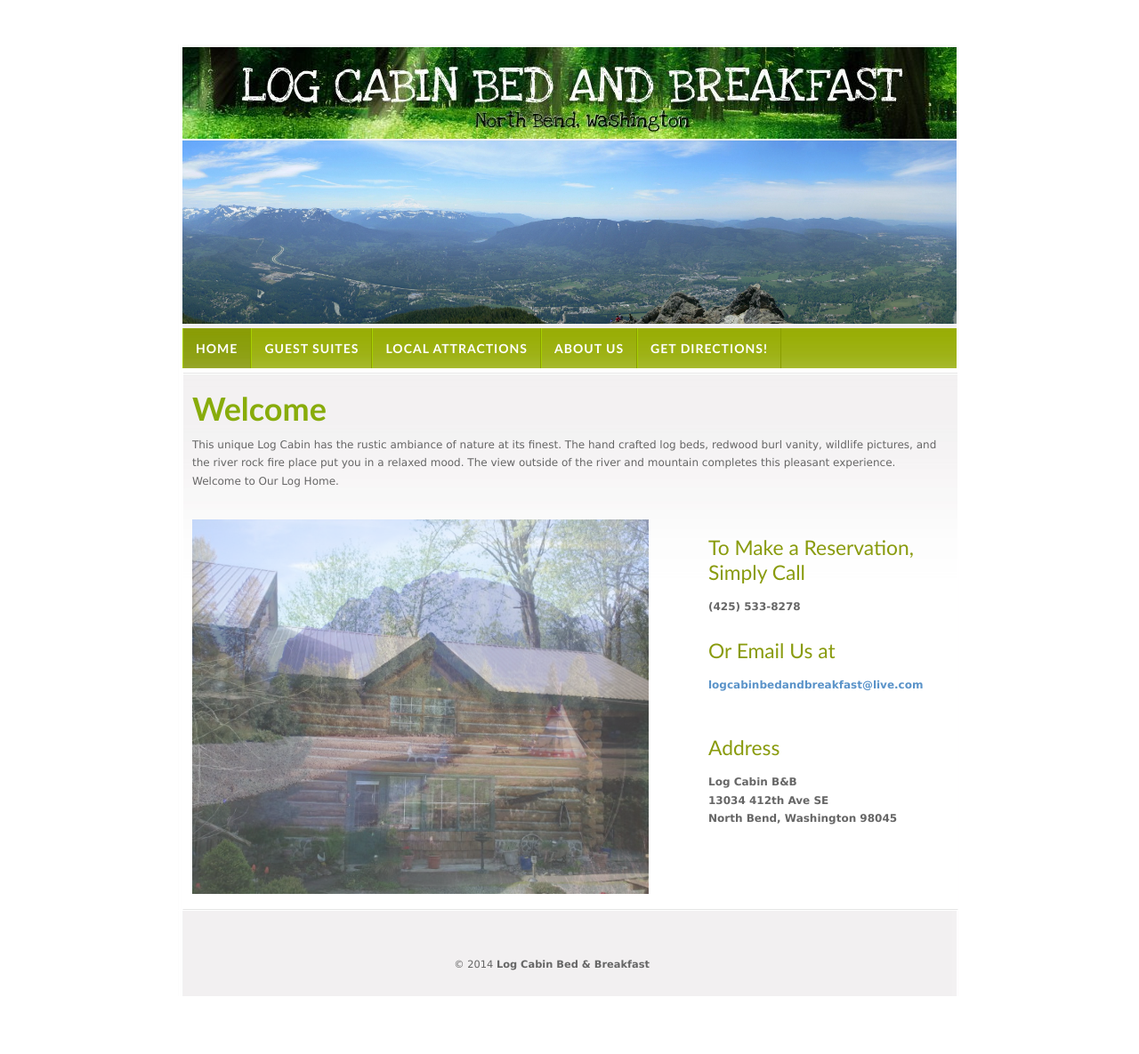
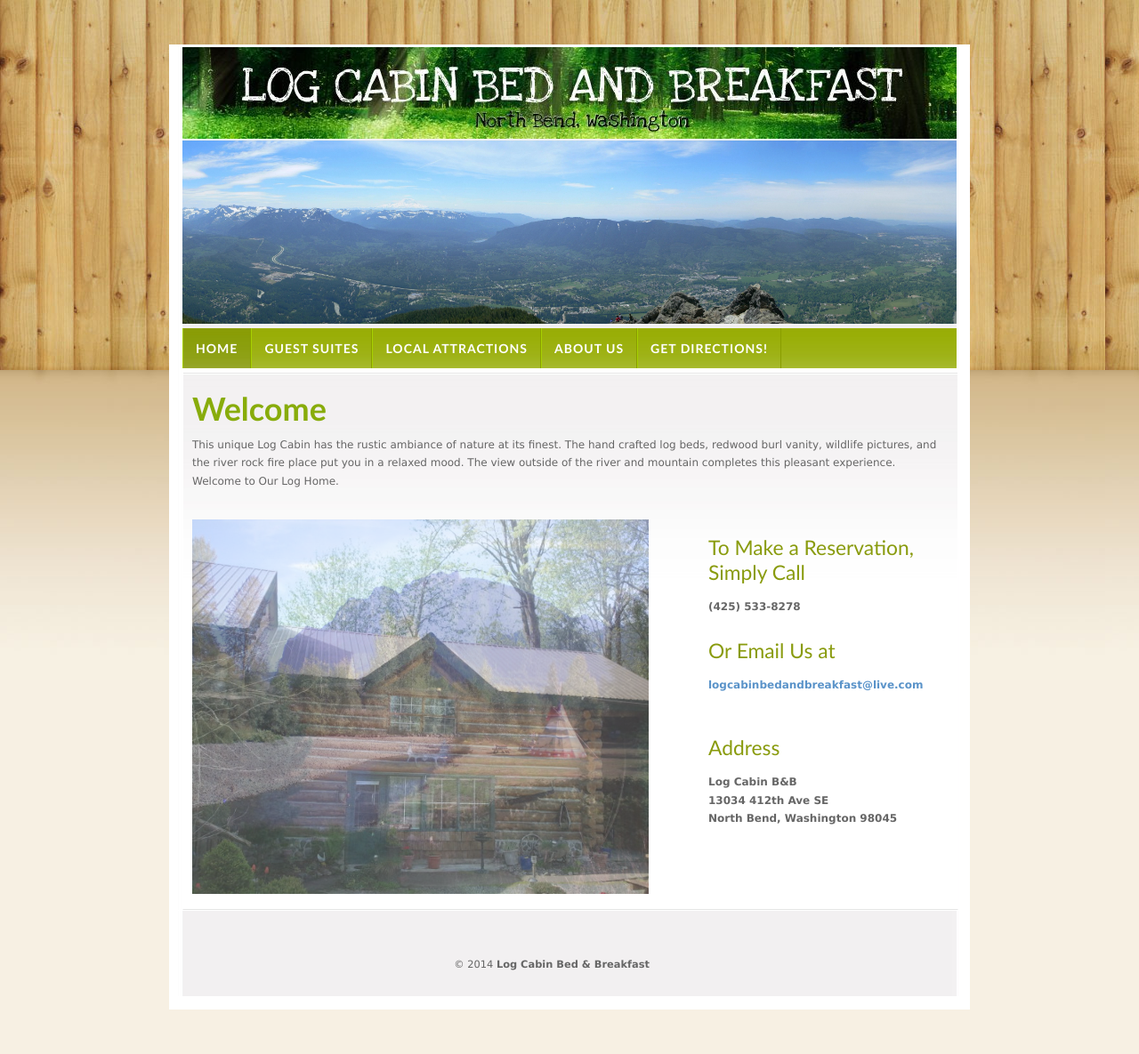
Before and after one commit to log-cabin/bed-and-breakfast, a Jekyll site: the page built from index.html, in a window 1280 px wide. Shown: the whole page at 89% size. Built offline with Jekyll 4.4.1, drawn with Linux system fonts in a browser that asks for light colours.

Commit message:
Update outdoor.css

```diff
--- a/assets/css/outdoor.css
+++ b/assets/css/outdoor.css
@@ -7,7 +7,7 @@
 * { margin: 0; padding: 0; outline: 0 }
 
 body {
-  background: #f7f0e3 url({{ site.baseurl }}/assets/images/bg.jpg) repeat-x;
+  background: #f7f0e3 url(../images/bg.jpg) repeat-x;
 
 
   font: 12px/1.7em Verdana, Tahoma, Arial, Geneva, sans-serif;
```
